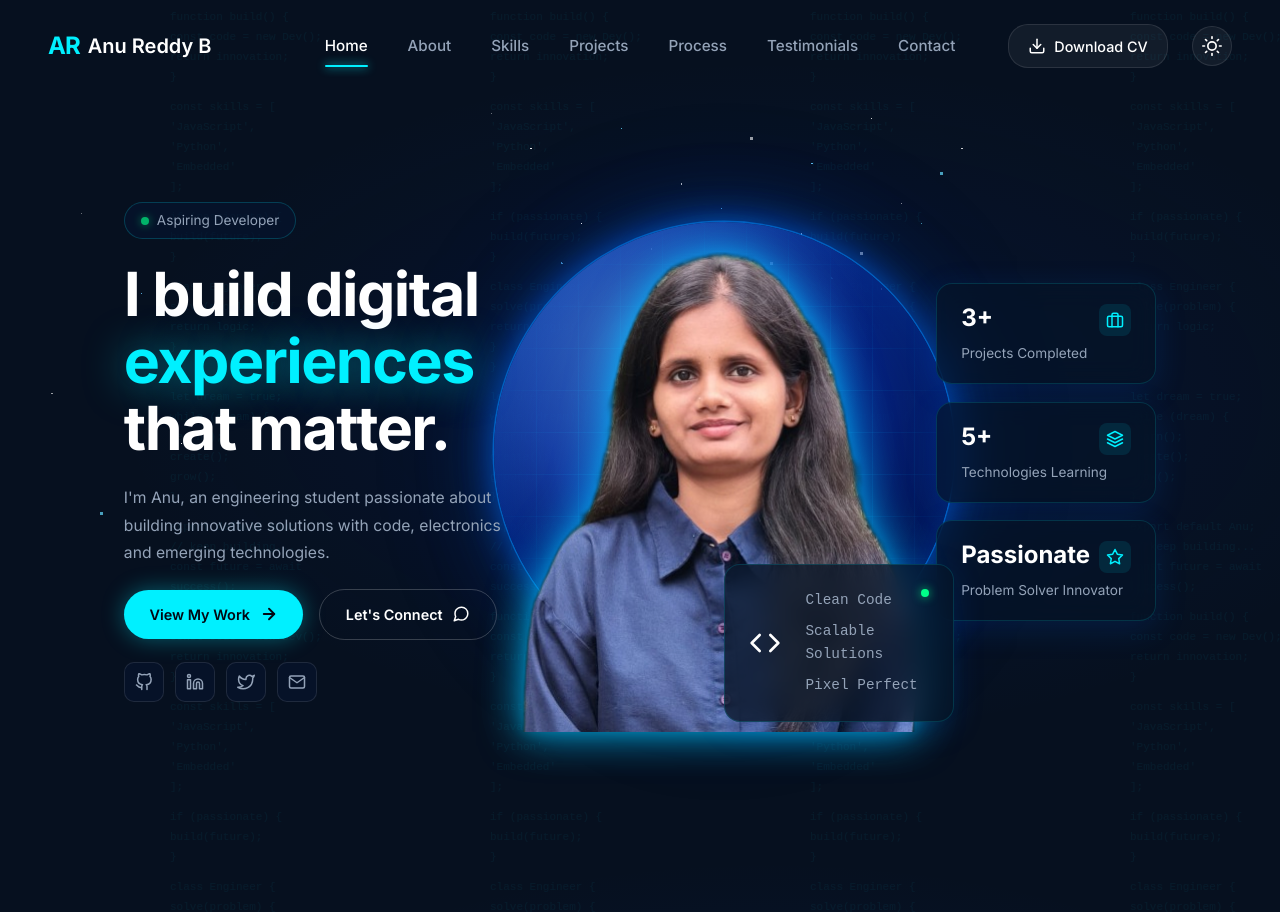
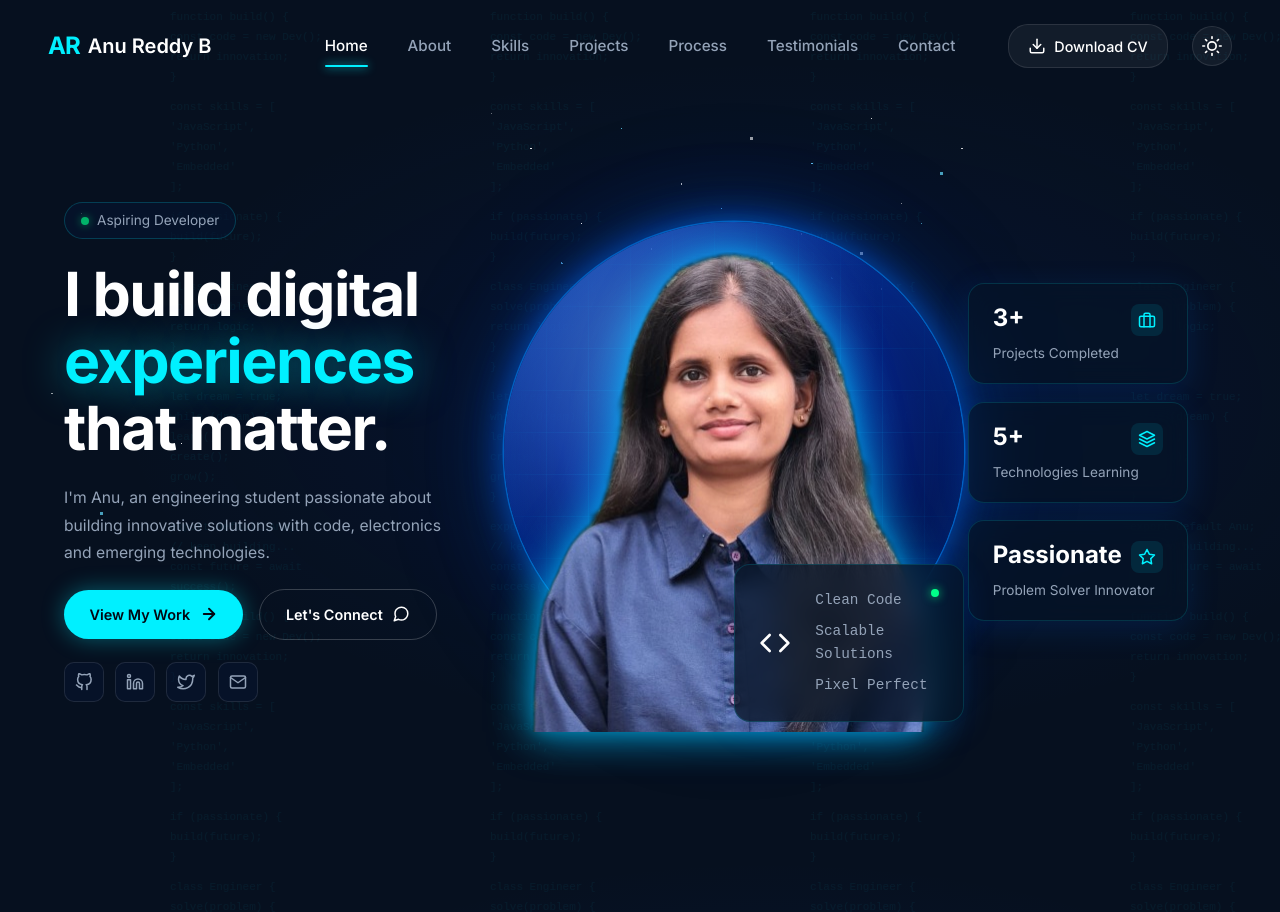
Before and after one commit to anureddyb20/anu, a Next.js app: page / in a window 1280 px wide. Built offline with nearby package versions, Linux system fonts and the light colour scheme.

Commit message:
feat: initialize global CSS with custom design system and layout utilities

```diff
--- a/src/app/globals.css
+++ b/src/app/globals.css
@@ -107,7 +107,7 @@ button {
 
 /* Container */
 .container {
-  max-width: 1400px;
-  margin: 0 auto;
-  padding: 0 2rem;
+  width: 100%;
+  max-width: 100%;
+  padding: 0 4rem;
 }
```
